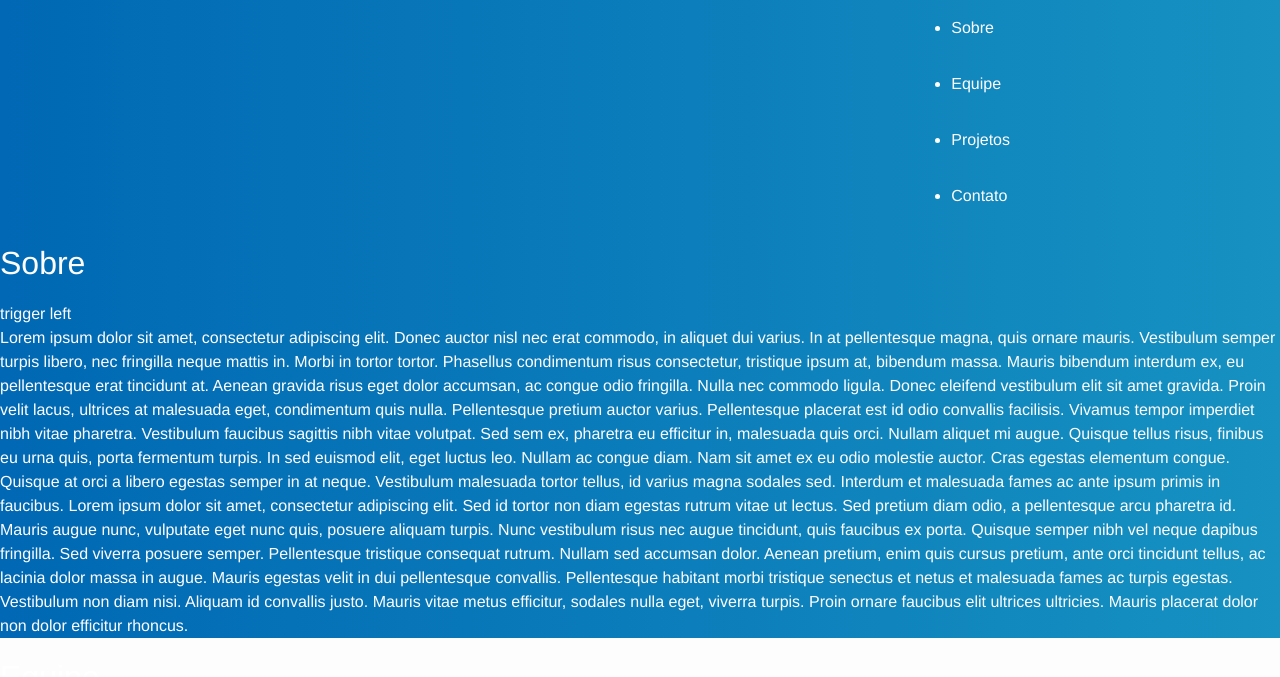
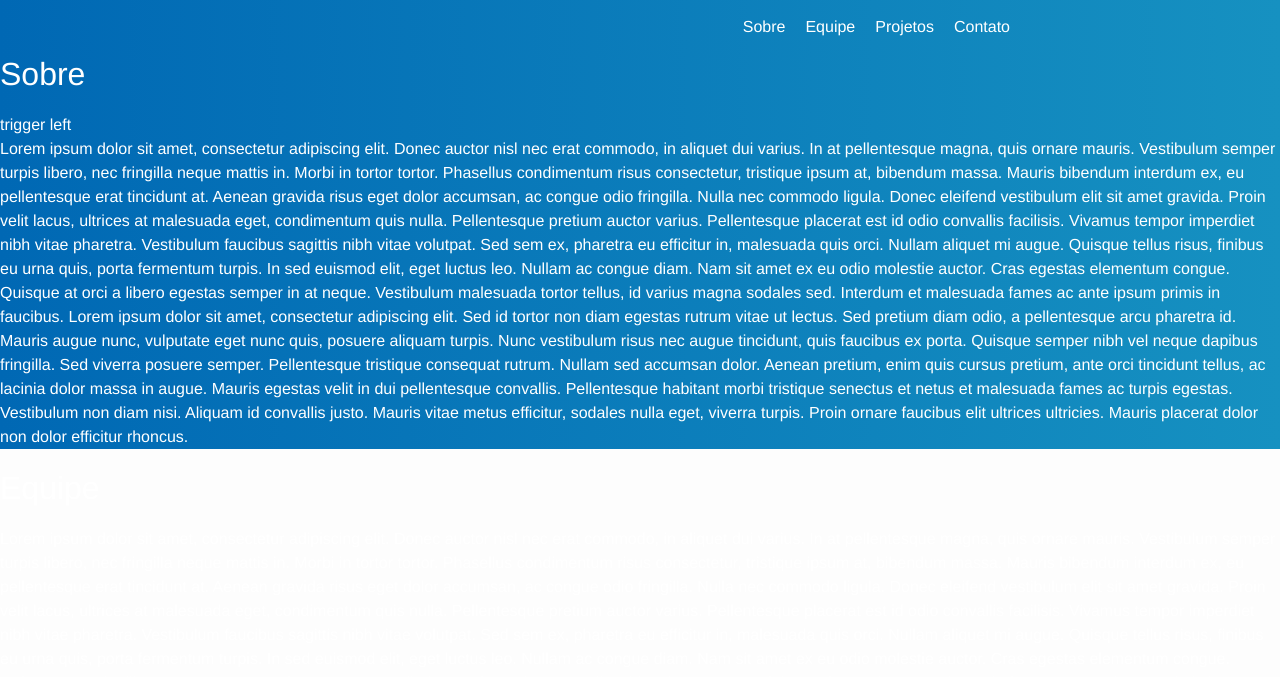
Before and after one commit to lappis-unb/lappis.rocks, a Jekyll site: the page built from index.html, in a window 1280 px wide and 1400 px high. Shown: the top 677 px of the window. Built offline with Jekyll 4.4.1, drawn with Linux system fonts in a browser that asks for light colours.

Commit message:
Fix nav menu

```diff
--- a/_includes/header.html
+++ b/_includes/header.html
@@ -3,16 +3,16 @@
   <div class="wrapper">
 
     <div data-aos="fade-right" data-aos-anchor="#trigger-left" data-aos-anchor-placement="top-top">
-      <a class="site-title" href="{{ site.baseurl }}/">{{ site.title }}</a>
+      <a class="site-title" href="{{ site.baseurl }}/">
+        <img src="/files/logo.png">
+      </a>
     </div>
 
     <nav class="site-nav">
-      <ul>
-        <li><a href="#about-us" class='page-link'> Sobre</a></li>
-        <li><a href="#team" class='page-link'> Equipe</a></li>
-        <li><a href="#projects" class='page-link'> Projetos</a></li>
-        <li><a href="#contact" class='page-link'> Contato</a></li>
-      </ul>
+      <a href="#about-us" class='page-link'> Sobre</a>
+      <a href="#team" class='page-link'> Equipe</a>
+      <a href="#projects" class='page-link'> Projetos</a>
+      <a href="#contact" class='page-link'> Contato</a>
     </nav>
 
   </div>
--- a/_includes/icon-github.html
+++ b/_includes/icon-github.html
@@ -1 +1,4 @@
-<a href="https://github.com/{{ include.username }}"><span class="icon icon--github">{% include icon-github.svg %}</span><span class="username">{{ include.username }}</span></a>
+<a href="https://github.com/{{ include.username }}">
+    <span class="icon icon--github">{% include icon-github.svg %}</span>
+    <span class="username">{{ include.username }}</span>
+</a>
--- a/_includes/icon-twitter.html
+++ b/_includes/icon-twitter.html
@@ -1 +1,4 @@
-<a href="https://twitter.com/{{ include.username }}"><span class="icon icon--twitter">{% include icon-twitter.svg %}</span><span class="username">{{ include.username }}</span></a>
+<a href="https://twitter.com/{{ include.username }}">
+    <span class="icon icon--twitter">{% include icon-twitter.svg %}</span>
+    <span class="username">{{ include.username }}</span>
+</a>
--- a/_includes/scripts.js
+++ b/_includes/scripts.js
@@ -1,2 +1,3 @@
 AOS.init({
-    duration: 1200});
+    duration: 1200
+});
--- a/_sass/_layout.scss
+++ b/_sass/_layout.scss
@@ -5,7 +5,7 @@
     min-height: 56px;
     width: 100%;
     // Positioning context for the mobile navigation icon
-    // position: fixed;
+    position: fixed;
     background-image: linear-gradient(to right, #0068B4 , #1691C1);
 }
 
@@ -35,7 +35,7 @@
     .page-link {
         color: $text-color;
         line-height: $base-line-height;
-
+        margin-top: 15px;
         // Gaps between nav items, but not on the last one
         &:not(:last-child) {
             margin-right: 20px;
@@ -171,7 +171,7 @@
  * Page content
  */
 .page-content {
-    padding: 0px;
+    padding-top: 50px;
 }
 
 .page-heading {
@@ -243,3 +243,11 @@
         }
     }
 }
+
+.nav-container{
+    display: flex;
+    flex-wrap: nowrap;
+}
+.nav-item{
+
+}
```
